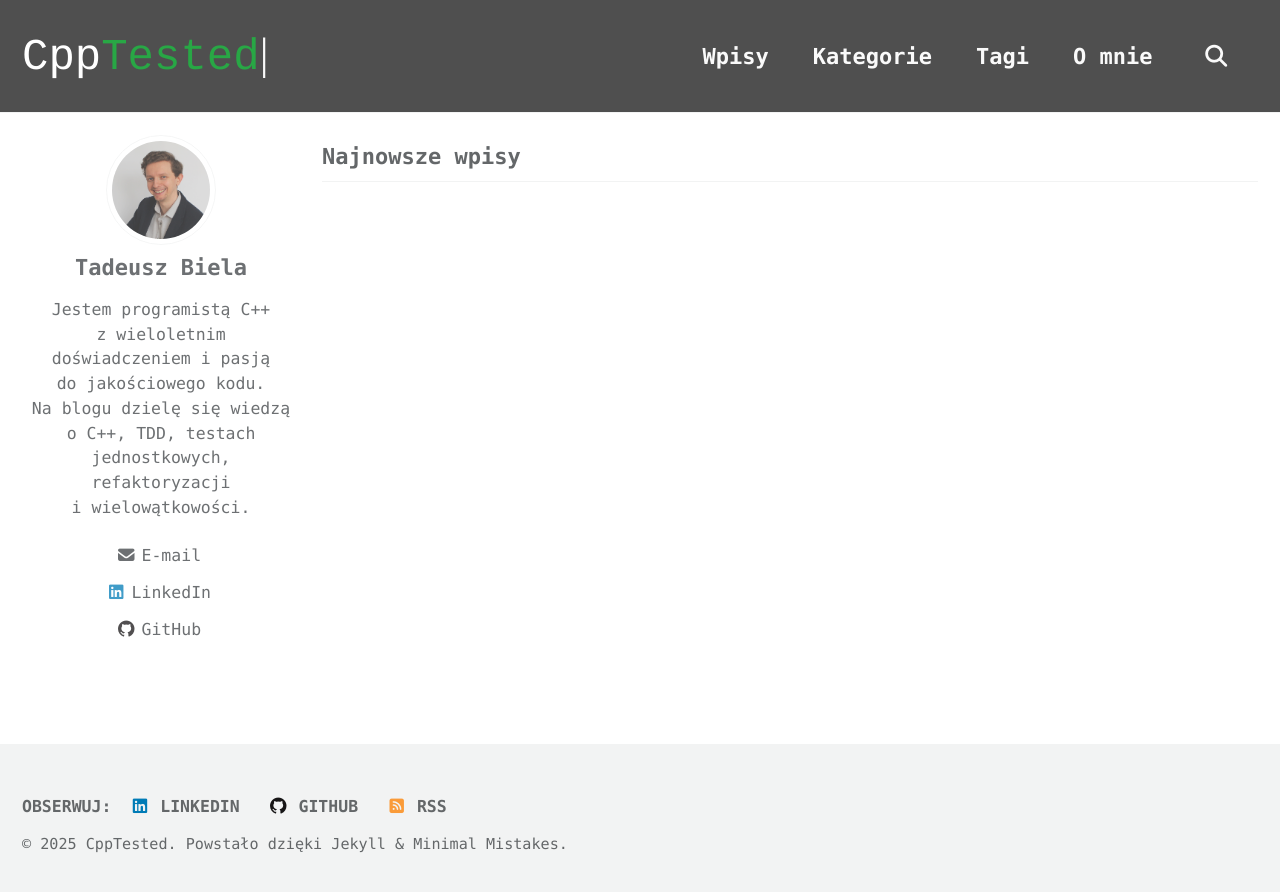
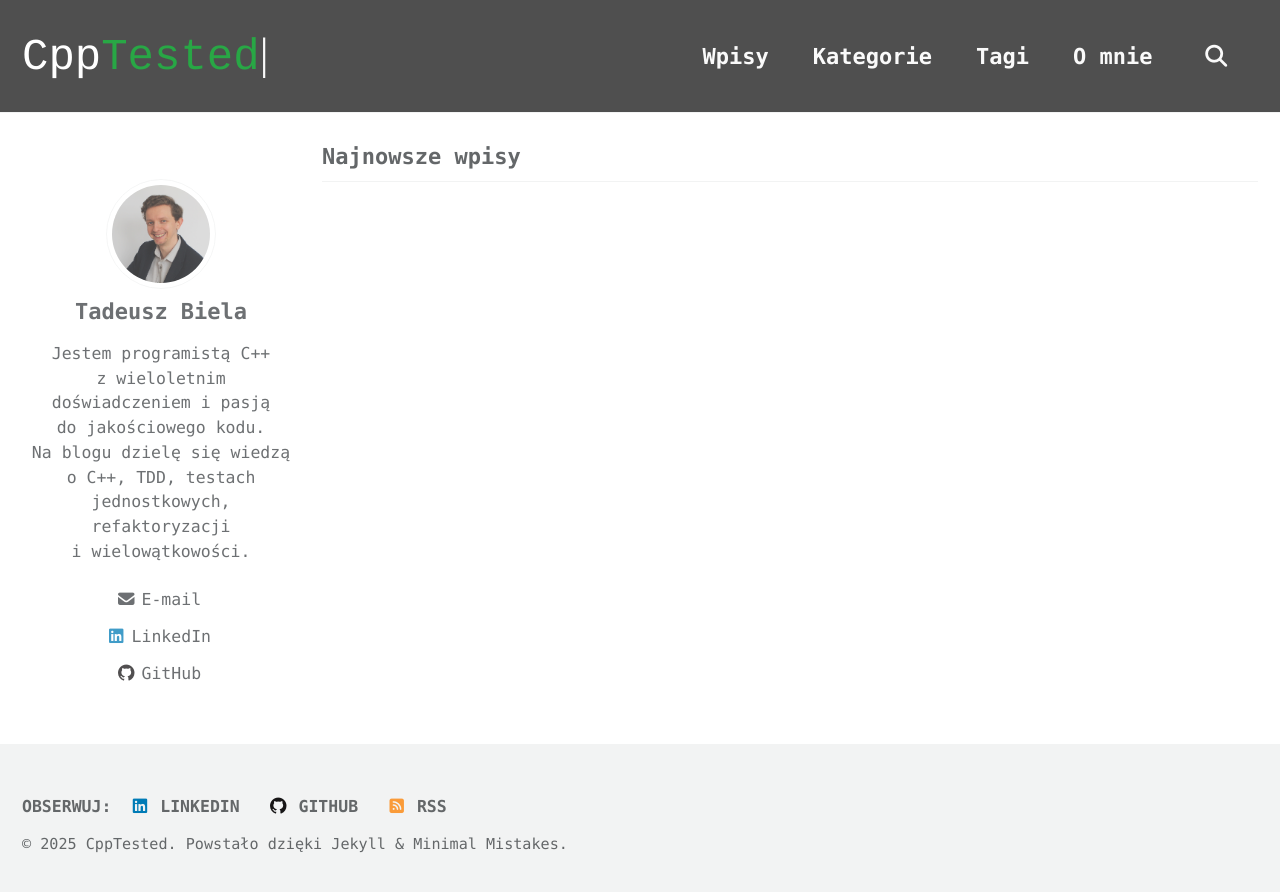
Before and after one commit to TadekBiela/cpptested, a Jekyll site: the page built from index.html, in a window 1280 px wide. Shown: the top 892 px of the page. Built offline with Jekyll 4.4.1, drawn with Linux system fonts in a browser that asks for light colours; cached includes are drawn as plain includes; the list of posts is cut into pages by our own code.

Commit message:
Set sidebar position as relative

```diff
--- a/assets/css/main.scss
+++ b/assets/css/main.scss
@@ -121,6 +121,9 @@ h1 {
   .sidebar__right {
     top: -60px;
   }
+  .sticky {
+    position: relative;
+  }
 }
 
 a,
```
